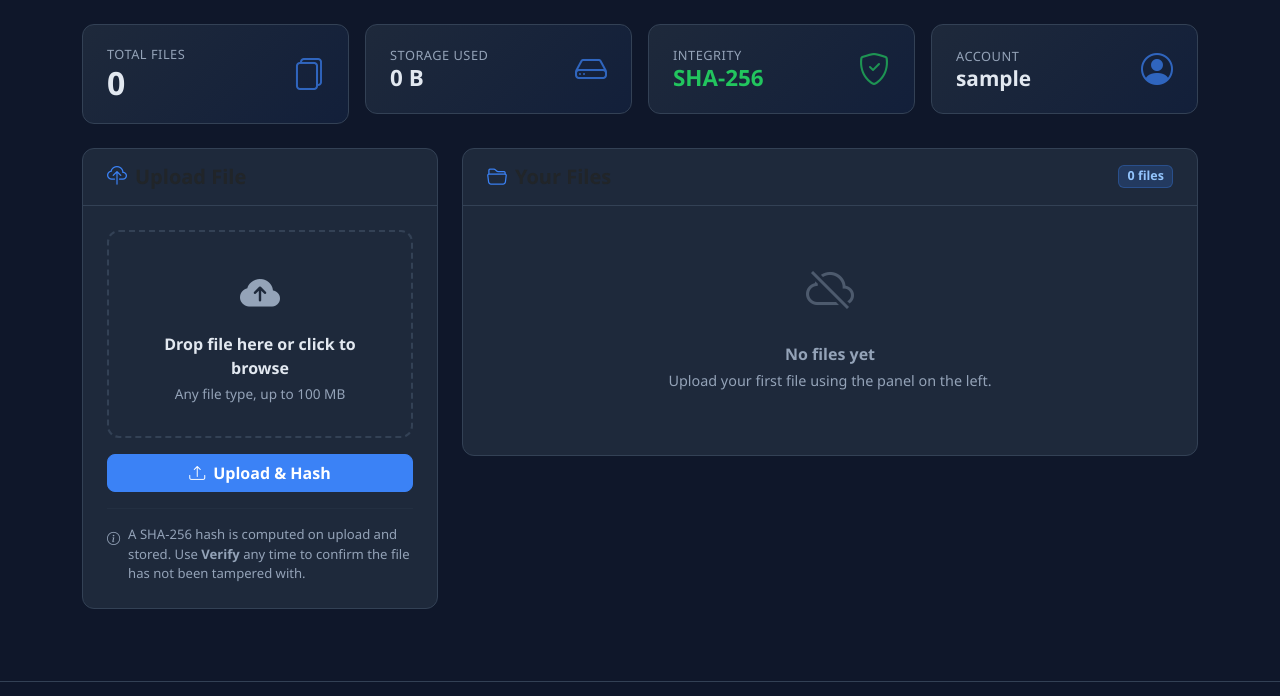
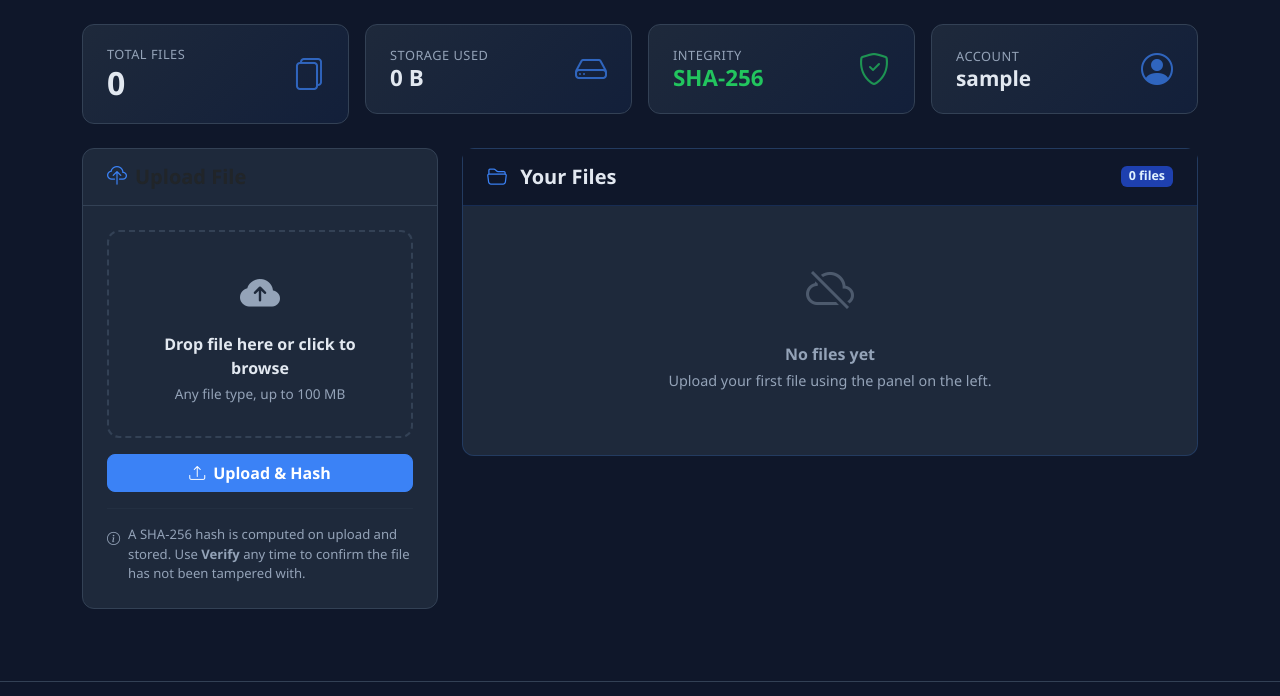
Before and after one commit to SaveerIsOP/secure-file-vault, a Flask app: page /dashboard in a window 1280 px wide. Shown: the part 57-753 px from the top of the page. Run offline with Flask 3, Linux system fonts and the light colour scheme; the visitor is signed in with stand-in values (Sample User, id 1); data that the repository does not hold is empty.

Commit message:
Update dashboard.html

```diff
--- a/templates/dashboard.html
+++ b/templates/dashboard.html
@@ -75,12 +75,16 @@
 
   <!-- Files Table -->
   <div class="col-12 col-lg-8">
-    <div class="card">
-      <div class="card-header py-3 px-4 d-flex align-items-center justify-content-between">
-        <h5 class="mb-0 fw-semibold"><i class="bi bi-folder2-open me-2" style="color:#3b82f6;"></i>Your Files</h5>
-        <span class="badge" style="background:rgba(59,130,246,.2);color:#93c5fd;border:1px solid rgba(59,130,246,.3);border-radius:6px;font-size:.78rem;">
-          {{ files | length }} file{% if files | length != 1 %}s{% endif %}
-        </span>
+  <div class="card" style="background:#1e293b; color:#ffffff; border-radius:12px; border:1px solid rgba(59,130,246,0.2);">
+      <div class="card-header py-3 px-4 d-flex align-items-center justify-content-between" style="background:#0f172a; border-bottom:1px solid rgba(59,130,246,0.2);">
+  <h5 class="mb-0 fw-semibold" style="color:#e2e8f0;">
+    <i class="bi bi-folder2-open me-2" style="color:#3b82f6;"></i>
+    Your Files
+  </h5>
+
+  <span class="badge" style="background:#1e40af; color:#e0f2fe; border-radius:6px; font-size:.78rem; padding:4px 8px;">
+    {{ files | length }} file{% if files | length != 1 %}s{% endif %}
+  </span>
       </div>
       <div class="card-body p-0">
         {% if files %}
```
